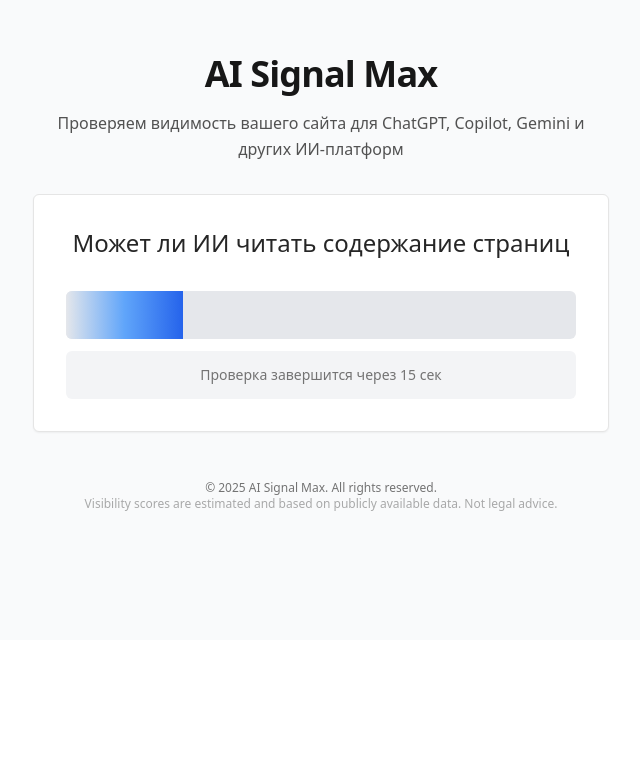
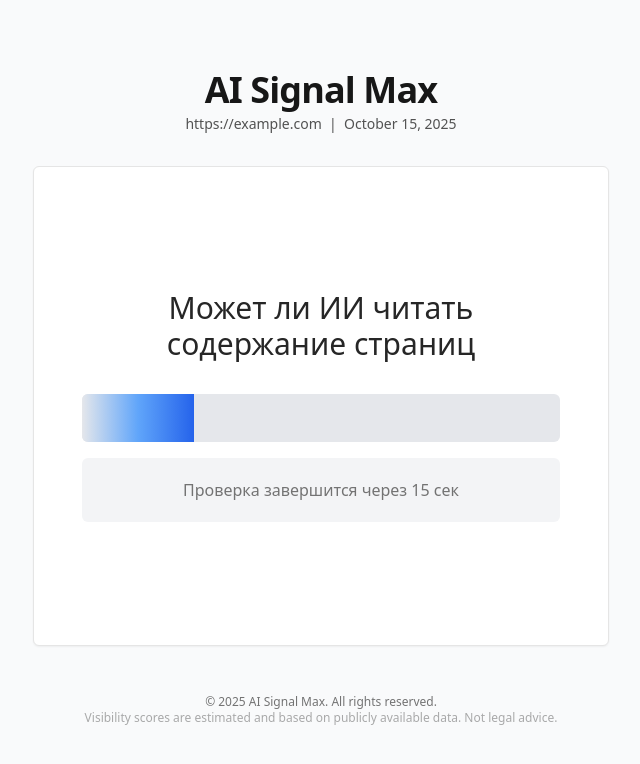
Before and after one commit to dm100usa-oss/AI-Signal-Max-Final, a Next.js app: page /preview/quick in a window 1280 px wide. Shown: the part 106-870 px from the top of the page, without its empty margins (319-959 px from the left). Before the commit the page ends 800 px from the top, so only its background shows below. Built offline with nearby package versions, Linux system fonts and the light colour scheme.

Commit message:
Update QuickPreview.tsx

```diff
--- a/components/QuickPreview.tsx
+++ b/components/QuickPreview.tsx
@@ -21,6 +21,12 @@
   const [progress, setProgress] = useState(0);
   const [timeLeft, setTimeLeft] = useState(totalTime);
   const [finished, setFinished] = useState(false);
+
+  const date = new Date().toLocaleDateString("en-US", {
+    year: "numeric",
+    month: "long",
+    day: "numeric",
+  });
 
   useEffect(() => {
     const timer = setInterval(() => {
@@ -49,37 +55,43 @@
   }, []);
 
   return (
-    <main className="mx-auto max-w-2xl px-6 pt-20 pb-16 text-center bg-gray-50">
-      <h1 className="text-center text-4xl font-semibold tracking-tight mb-4 text-neutral-900">
+    <main className="mx-auto max-w-2xl px-6 pt-24 pb-20 text-center bg-gray-50 font-sans text-neutral-800">
+      {/* Заголовок */}
+      <h1 className="text-center text-4xl font-semibold tracking-tight mb-1 text-neutral-900">
         AI Signal Max
       </h1>
 
-      <p className="text-center text-neutral-600 mb-8 leading-relaxed">
-        Проверяем видимость вашего сайта для ChatGPT, Copilot, Gemini и других ИИ-платформ
+      {/* URL и дата */}
+      <p className="text-center text-sm text-neutral-600 mb-8">
+        https://example.com &nbsp;|&nbsp; {date}
       </p>
 
-      <div className="rounded-md border border-neutral-200 bg-white shadow-sm p-8">
+      {/* Блок анализа */}
+      <div className="rounded-md border border-neutral-200 bg-white shadow-sm p-10 sm:p-12 min-h-[480px] flex flex-col justify-center">
         <div
           key={current}
-          className="text-2xl font-medium text-neutral-800 transition-opacity duration-700 ease-in mb-8"
+          className="text-2xl sm:text-3xl font-medium text-neutral-800 transition-opacity duration-700 ease-in mb-8"
         >
           {factors[current]}
         </div>
 
-        <div className="w-full h-12 rounded-md overflow-hidden bg-gray-200 mb-3">
+        {/* Прогресс-бар */}
+        <div className="w-full h-12 rounded-md overflow-hidden bg-gray-200 mb-4">
           <div
             className="h-full bg-gradient-to-r from-gray-200 via-blue-400 to-blue-600 transition-all duration-1000 ease-linear"
             style={{ width: `${progress}%` }}
           />
         </div>
 
-        <div className="w-full h-12 rounded-md bg-gray-100 flex items-center justify-center text-neutral-500 text-sm font-medium">
+        {/* Таймер / Завершение */}
+        <div className="w-full h-16 rounded-md bg-gray-100 flex items-center justify-center text-neutral-500 text-base font-medium">
           {finished
             ? "Проверка завершена"
             : `Проверка завершится через ${timeLeft} сек`}
         </div>
       </div>
 
+      {/* Дисклеймер */}
       <footer className="mt-12 text-center text-xs text-neutral-500">
         © 2025 AI Signal Max. All rights reserved.
         <br />
```
